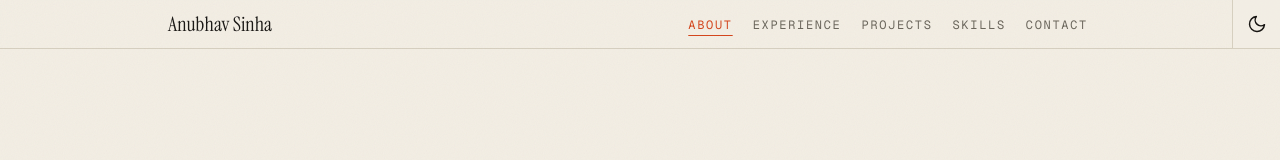
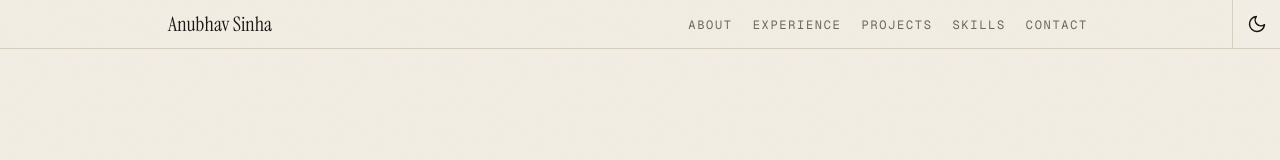
Before and after one commit to somethinghere0/my-website, a Next.js app: page / in a window 1280 px wide. Shown: the top 160 px of the page. Built offline with nearby package versions, Linux system fonts and the light colour scheme; no server answers.

Commit message:
Debugged it

```diff
--- a/app/page.tsx
+++ b/app/page.tsx
@@ -65,17 +65,19 @@ function Section({
   number,
   title,
   children,
+  className = "",
 }: {
   id: string;
   number: string;
   title: string;
   children: ReactNode;
+  className?: string;
 }) {
   return (
     <section
       id={id}
       style={{ scrollMarginTop: "4rem" }}
-      className="border-t border-border pt-6 pb-20 md:grid md:grid-cols-[200px_1fr] md:gap-10"
+      className={`border-t border-border pt-6 pb-20 md:grid md:grid-cols-[200px_1fr] md:gap-10 ${className}`}
     >
       <Reveal>
         <p className="font-mono text-xs uppercase tracking-[0.18em] text-muted mb-8 md:mb-0 md:sticky md:top-20">
@@ -119,21 +121,26 @@ export default function Home() {
     return () => clearInterval(id);
   }, []);
 
-  // Highlight the menu item for the section currently in the middle of the viewport.
+  // Highlight the last section whose top has reached the header. Anchor
+  // clicks scroll a section's top to just under the header (scroll-margin),
+  // so the clicked item always lights up, and no page-bottom special case is
+  // needed because the last section is tall enough to reach the same line.
   useEffect(() => {
-    const observer = new IntersectionObserver(
-      (entries) => {
-        for (const entry of entries) {
-          if (entry.isIntersecting) setActive(entry.target.id);
-        }
-      },
-      { rootMargin: "-45% 0px -50% 0px" }
-    );
-    navItems.forEach(({ id }) => {
-      const el = document.getElementById(id);
-      if (el) observer.observe(el);
-    });
-    return () => observer.disconnect();
+    const update = () => {
+      let current = "";
+      for (const { id } of navItems) {
+        const el = document.getElementById(id);
+        if (el && el.getBoundingClientRect().top <= 96) current = id;
+      }
+      setActive(current);
+    };
+    update();
+    window.addEventListener("scroll", update, { passive: true });
+    window.addEventListener("resize", update);
+    return () => {
+      window.removeEventListener("scroll", update);
+      window.removeEventListener("resize", update);
+    };
   }, []);
 
   function toggleTheme() {
@@ -378,7 +385,7 @@ export default function Home() {
         </Section>
 
         {/* ---------- Contact ---------- */}
-        <Section id="contact" number="05" title="Contact">
+        <Section id="contact" number="05" title="Contact" className="min-h-[calc(100vh-4rem)]">
           <Reveal>
             <p className="font-display text-4xl leading-tight sm:text-6xl">
               Say hello<span className="text-accent">.</span>
@@ -389,6 +396,31 @@ export default function Home() {
             >
               {content.contact.email}
             </a>
+          </Reveal>
+
+          <Reveal delay={100} className="mt-16">
+            <ul className="border-b border-border">
+              {quickLinks.map((link) => (
+                <li key={link.label} className="border-t border-border">
+                  <a
+                    href={link.href}
+                    target="_blank"
+                    rel="noopener noreferrer"
+                    className="group flex items-center justify-between py-5"
+                  >
+                    <span className="font-display text-3xl transition-colors duration-200 group-hover:text-accent sm:text-4xl">
+                      {link.label}
+                    </span>
+                    <span
+                      aria-hidden="true"
+                      className="font-display text-3xl text-muted transition-all duration-300 group-hover:translate-x-1 group-hover:-translate-y-1 group-hover:text-accent"
+                    >
+                      ↗
+                    </span>
+                  </a>
+                </li>
+              ))}
+            </ul>
           </Reveal>
         </Section>
       </main>
```
